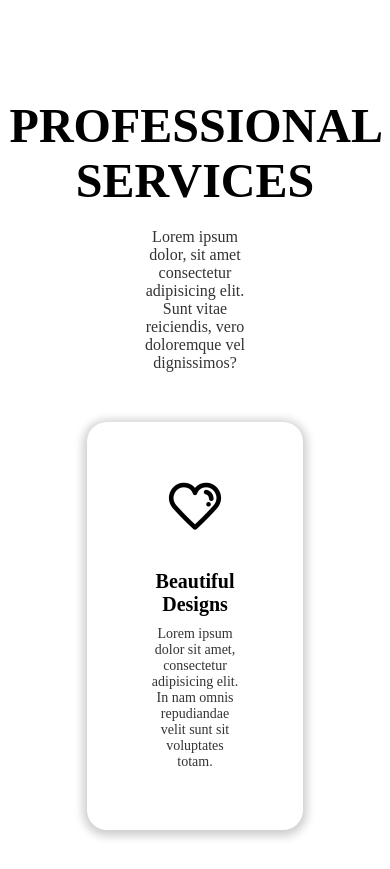
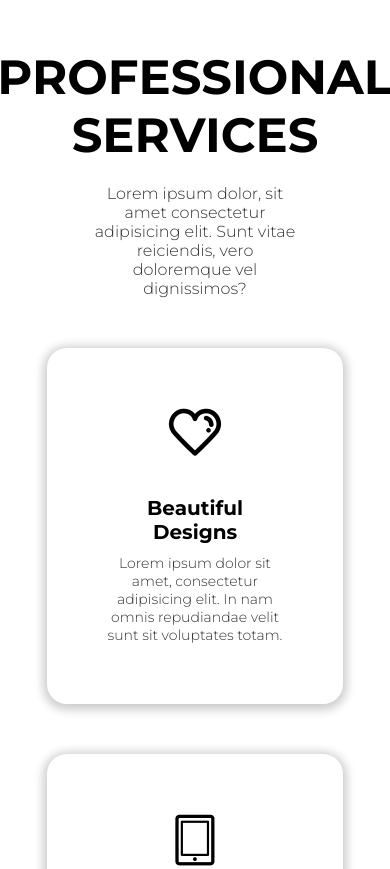
Before and after one commit to waelragab/treehouse, a plain HTML site: page index.html in a window 390 px wide. Shown: the part 846-1715 px from the top of the page. Drawn offline with Linux system fonts and the light colour scheme.

Commit message:
styles file changes

```diff
--- a/style.css
+++ b/style.css
@@ -1,10 +1,11 @@
+@import url('https://fonts.googleapis.com/css2?family=Montserrat:wght@100;200;300;400;500;600;700;800;900&display=swap');
 *{
     padding: 0;
     margin: 0;
     box-sizing: border-box;
 }
 body{
-    font-family: 'Montserrat';
+    font-family: 'Montserrat', sans-serif;
     overflow-x: hidden;
 }
 ul{
@@ -82,6 +83,7 @@ header nav .fas{
 }
 header nav ul a{
     font-size: 14px;
+    font-weight: 600;
     color: #333;
     text-transform: uppercase;
     transition: all 0.2s ease-in-out;
@@ -569,6 +571,9 @@ header nav ul a:hover::after{
 .btn-primary{
     transform: scale(0.8);
 }
+.services-container {
+    padding: 50px 10px;
+}
 .services-container .services{
     display: grid;
     grid-template-columns: 1fr;
```
